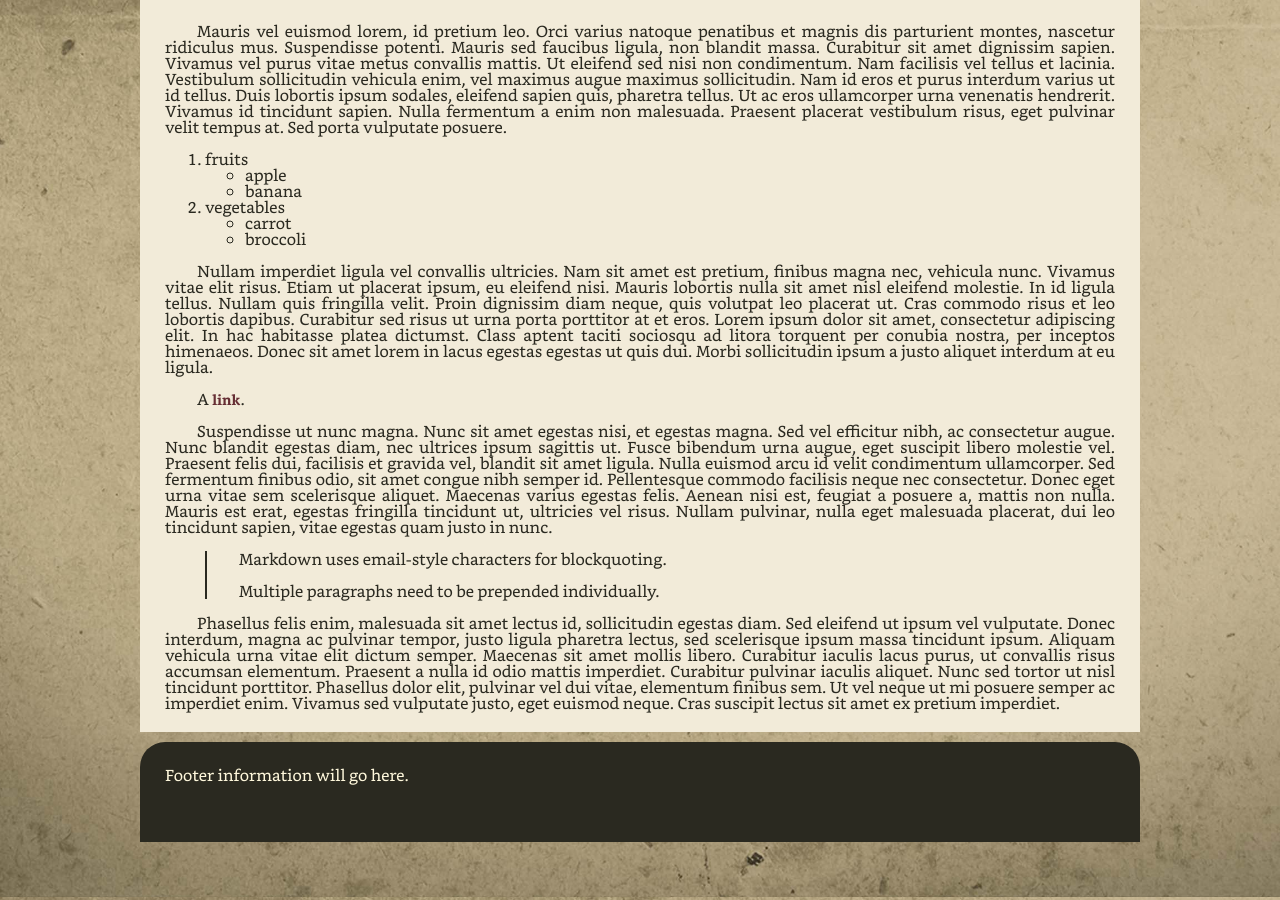
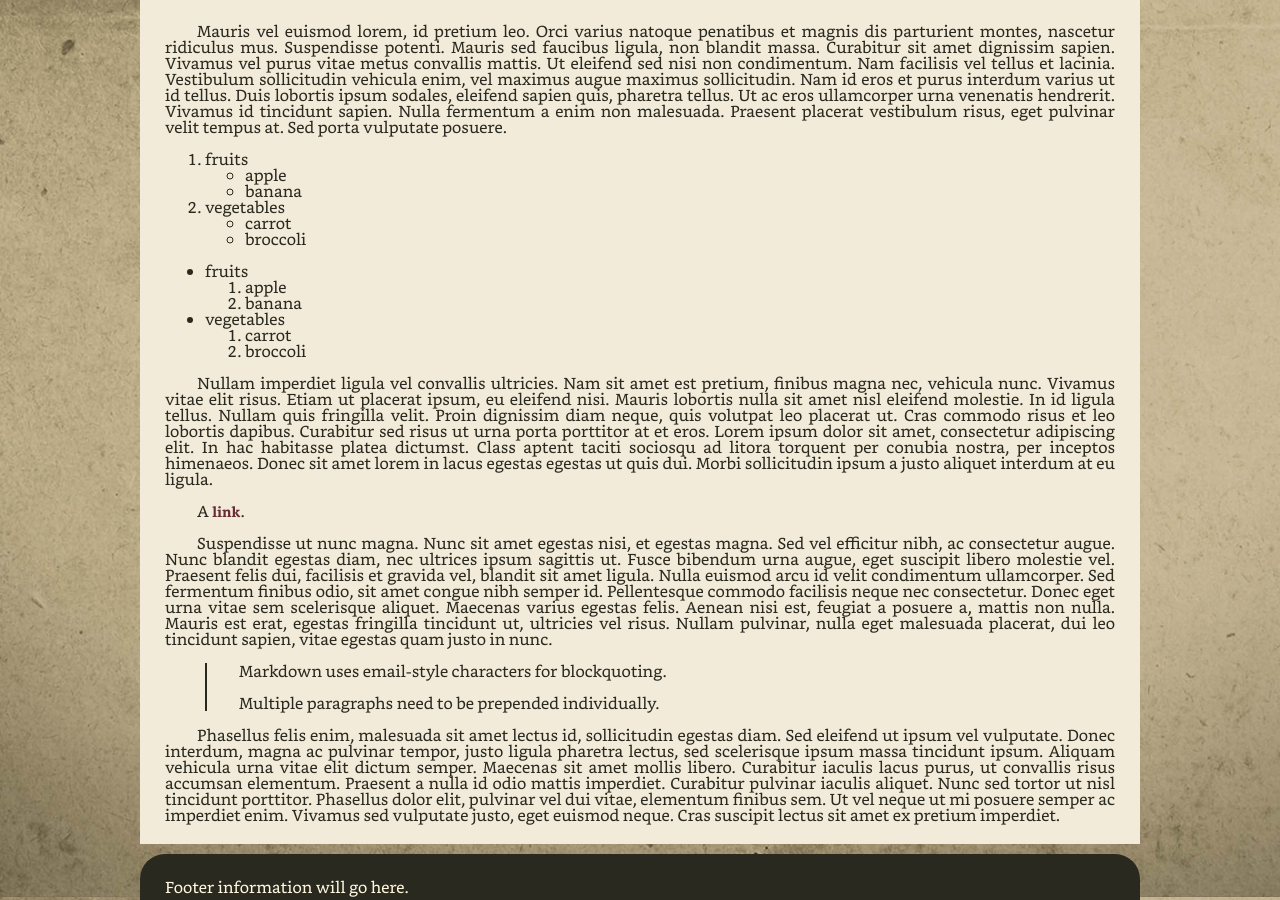
Before and after one commit to EsotericDev/esotericdev.github.io, a Jekyll site: the page built from _news/2022-04-03-news-post-3.md, in a window 1280 px wide and 900 px high, scrolled down 1803 px. Built offline with Jekyll 4.4.1, drawn with Linux system fonts in a browser that asks for light colours.

Commit message:
Update 2022-04-03-news-post-3.md

```diff
--- a/_news/2022-04-03-news-post-3.md
+++ b/_news/2022-04-03-news-post-3.md
@@ -18,6 +18,13 @@ Mauris vel euismod lorem, id pretium leo. Orci varius natoque penatibus et magni
    - carrot
    - broccoli
 
+* fruits
+   1. apple
+   2. banana
+* vegetables
+   1. carrot
+   2. broccoli
+
 Nullam imperdiet ligula vel convallis ultricies. Nam sit amet est pretium, finibus magna nec, vehicula nunc. Vivamus vitae elit risus. Etiam ut placerat ipsum, eu eleifend nisi. Mauris lobortis nulla sit amet nisl eleifend molestie. In id ligula tellus. Nullam quis fringilla velit. Proin dignissim diam neque, quis volutpat leo placerat ut. Cras commodo risus et leo lobortis dapibus. Curabitur sed risus ut urna porta porttitor at et eros. Lorem ipsum dolor sit amet, consectetur adipiscing elit. In hac habitasse platea dictumst. Class aptent taciti sociosqu ad litora torquent per conubia nostra, per inceptos himenaeos. Donec sit amet lorem in lacus egestas egestas ut quis dui. Morbi sollicitudin ipsum a justo aliquet interdum at eu ligula.
 
 A [link](http://example.com).
```
